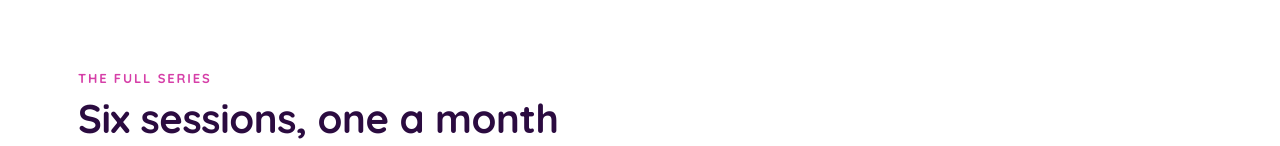
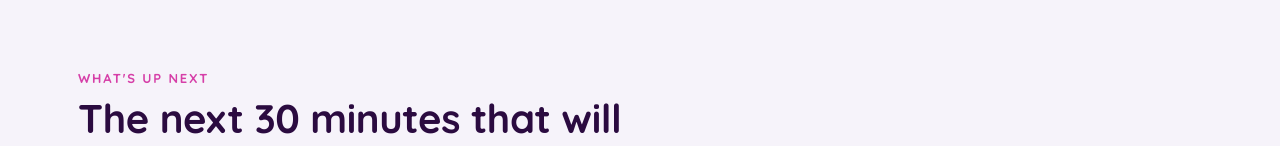
Before and after one commit to webdevabdul0/cqc-webinars, a React (Vite) app: page / in a window 1280 px wide. Shown: the part 770-916 px from the top of the page. Built offline with nearby package versions, Linux system fonts and the light colour scheme.

Commit message:
Restore NextUp, HowItWorks, Replays and Band sections to webinar page

```diff
--- a/src/pages/WebinarsPage.jsx
+++ b/src/pages/WebinarsPage.jsx
@@ -1,11 +1,19 @@
 import Hero from '../components/Hero'
+import NextUp from '../components/NextUp'
 import UpcomingWebinars from '../components/UpcomingWebinars'
+import HowItWorks from '../components/HowItWorks'
+import Replays from '../components/Replays'
+import Band from '../components/Band'
 
 export default function WebinarsPage({ onRegister }) {
   return (
     <>
       <Hero onRegister={onRegister} />
+      <NextUp onRegister={onRegister} />
       <UpcomingWebinars onRegister={onRegister} />
+      <HowItWorks />
+      <Replays onRegister={onRegister} />
+      <Band />
     </>
   )
 }
```
